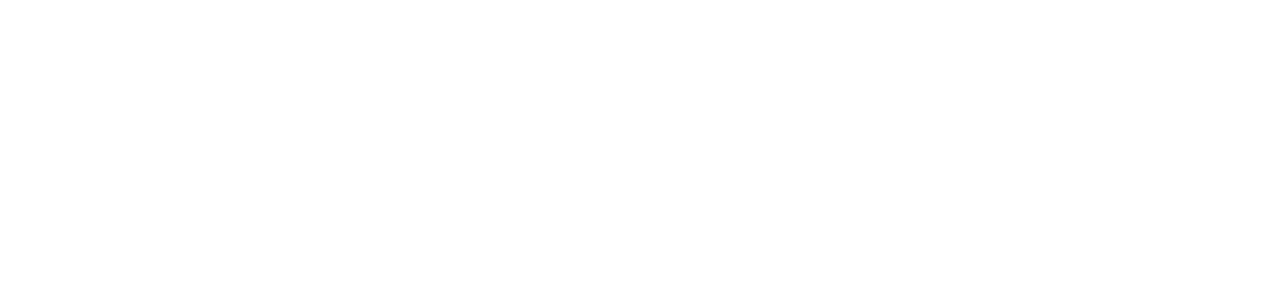
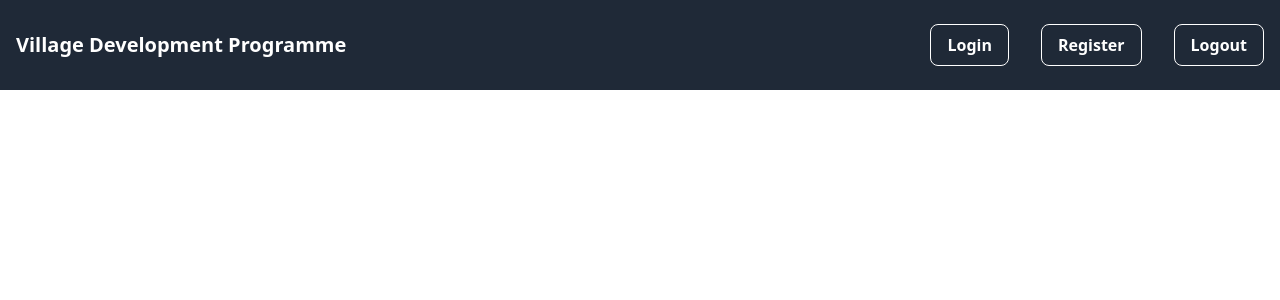
Before and after one commit to aniket2727/full-stack, a React (Create React App) app in the folder client/: page / in a window 1280 px wide. Before the commit this address had no page. Shown: the top 300 px of the page. Built offline with nearby package versions, Linux system fonts and the light colour scheme.

Commit message:
add code

```diff
--- a/client/src/App.tsx
+++ b/client/src/App.tsx
@@ -1,11 +1,14 @@
 
 
-import { BrowserRouter,Routes,Router,Route} from "react-router-dom";
+import { BrowserRouter,Routes} from "react-router-dom";
 
+
+import NavbarComponent from "./component/Header/NavbarComponent";
 function App() {
   return (
     <div>
         <BrowserRouter>
+           <NavbarComponent/>
            <Routes>
 
            </Routes>
--- /dev/null
+++ b/client/src/component/Header/HeaderHealper.ts
@@ -0,0 +1,14 @@
+
+
+
+export const handleLogin = () => {
+    console.log("Login is clicked");
+};
+
+export const handleRegister = () => {
+    console.log("Register is clicked");
+};
+
+export const handleLogout = () => {
+    console.log("Logout is clicked");
+};
--- /dev/null
+++ b/client/src/component/Header/Nabarbuttons.tsx
@@ -0,0 +1,49 @@
+
+
+
+
+import React from 'react'
+import BaseButton from '../button/BaseButton';
+
+import './NavbarComponent.css'; // Import the normal CSS
+
+
+import { handleLogin } from './HeaderHealper';
+import { handleRegister } from './HeaderHealper';
+import { handleLogout } from './HeaderHealper';
+
+
+const Nabarbuttons = () => {
+  return (
+    <div>
+        <div className="button-container space-x-4"> {/* Added class for CSS targeting */}
+                    <BaseButton
+                        text='Login'
+                        color='red'
+                        textColor='white'
+                        borderColor='border-white'
+                        borderRadius='rounded-lg'
+                        onClick={handleLogin}
+                    />
+                    <BaseButton
+                        text='Register'
+                        color='blue'
+                        textColor='white'
+                        borderColor='border-white'
+                        borderRadius='rounded-lg'
+                        onClick={handleRegister}
+                    />
+                    <BaseButton
+                        text='Logout'
+                        color='green'
+                        textColor='white'
+                        borderColor='border-white'
+                        borderRadius='rounded-lg'
+                        onClick={handleLogout}
+                    />
+                </div>
+    </div>
+  )
+}
+
+export default Nabarbuttons
--- /dev/null
+++ b/client/src/component/Header/NavbarComponent.css
@@ -0,0 +1,20 @@
+/* NavbarComponent.css */
+
+.navbar {
+    padding: 16px; /* Adjust padding as needed */
+}
+
+.button-container {
+    display: flex;
+    flex-direction: row; /* Default to row layout */
+    gap: 16px; /* Space between buttons */
+}
+
+@media (max-width: 768px) { /* Media query for smaller screens */
+    .button-container {
+        flex-direction: row; /* Change to column layout on small screens */
+        align-items: center; /* Center buttons */
+        width: 100%; /* Full width */
+        margin-top: 10px; /* Space above button group */
+    }
+}
--- a/client/src/component/Header/NavbarComponent.tsx
+++ b/client/src/component/Header/NavbarComponent.tsx
@@ -1,11 +1,16 @@
-import React from 'react'
+import React from 'react';
+import './NavbarComponent.css'; // Import the normal CSS
+import Nabarbuttons from './Nabarbuttons';
+const NavbarComponent: React.FC = () => {
 
-const NavbarComponent = () => {
-  return (
-    <div>
+    return (
+        <nav className="bg-gray-800 p-4">
+            <div className="container mx-auto flex justify-between items-center flex-wrap"> {/* Added flex-wrap for responsiveness */}
+                <h1 className="text-white text-xl font-bold">Village Development Programme</h1>
+                 <Nabarbuttons/>
+            </div>
+        </nav>
+    );
+};
 
-    </div>
-  )
-}
-
-export default NavbarComponent
+export default NavbarComponent;
--- /dev/null
+++ b/client/src/component/button/BaseButton.tsx
@@ -0,0 +1,43 @@
+import React from 'react';
+
+interface BaseButtonProps {
+  text: string;
+  color?: 'green' | 'blue' | 'red' | 'yellow'; // Background color
+  textColor?: string; // Text color
+  borderColor?: string; // Border color
+  borderRadius?: string; // Border radius
+  fontSize?: string; // Font size
+  onClick: () => void;
+  padding?: string; // Padding
+  margin?: string; // Margin
+  disabled?: boolean;
+}
+
+const BaseButton: React.FC<BaseButtonProps> = ({
+  text,
+  color = 'green', // Default background color
+  textColor = 'white', // Default text color
+  borderColor = 'transparent', // Default border color
+  borderRadius = 'rounded', // Default border radius
+  fontSize = 'text-base', // Default font size
+  onClick,
+  padding = 'py-2 px-4', // Default padding
+  margin = 'my-2', // Default margin
+  disabled = false,
+}) => {
+  return (
+    <button
+      onClick={onClick}
+      className={`${fontSize} ${borderRadius} ${padding} ${margin} bg-${color}-500 border ${borderColor} hover:bg-${color}-600 text-${textColor} font-semibold transition duration-300`}
+      style={{
+        cursor: disabled ? 'not-allowed' : 'pointer',
+        opacity: disabled ? 0.6 : 1,
+      }}
+      disabled={disabled}
+    >
+      {text}
+    </button>
+  );
+};
+
+export default BaseButton;
--- a/client/src/component/button/PrimaryButton.tsx
+++ /dev/null
@@ -1,43 +0,0 @@
-import React from 'react';
-
-interface BaseButtonProps {
-  text: string;
-  color?: string;
-  fontSize?: string;
-  onClick: () => void;
-  borderRadius?: string;
-  padding?: string;
-  margin?: string;
-  disabled?: boolean;
-}
-
-const BaseButton: React.FC<BaseButtonProps> = ({
-  text,
-  color = 'green',
-  fontSize = '16px',
-  onClick,
-  borderRadius = '4px',
-  padding = '10px 20px',
-  margin = '10px 0',
-  disabled = false
-}) => {
-  return (
-    <button
-      onClick={onClick}
-      style={{
-        backgroundColor: color,
-        fontSize: fontSize,
-        borderRadius: borderRadius,
-        padding: padding,
-        margin: margin,
-        cursor: disabled ? 'not-allowed' : 'pointer',
-        opacity: disabled ? 0.6 : 1,
-      }}
-      disabled={disabled}
-    >
-      {text}
-    </button>
-  );
-};
-
-export default BaseButton;
```
